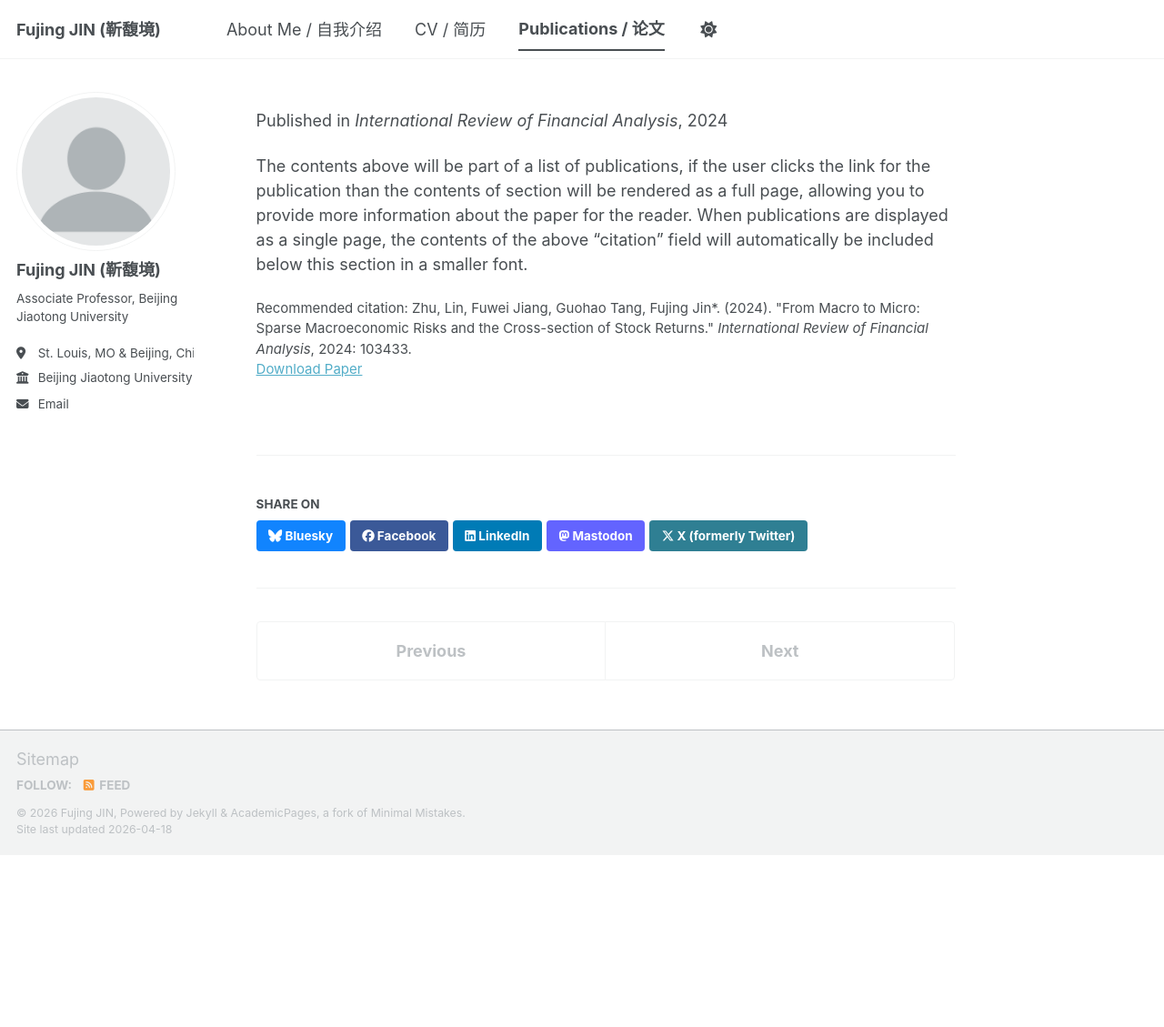
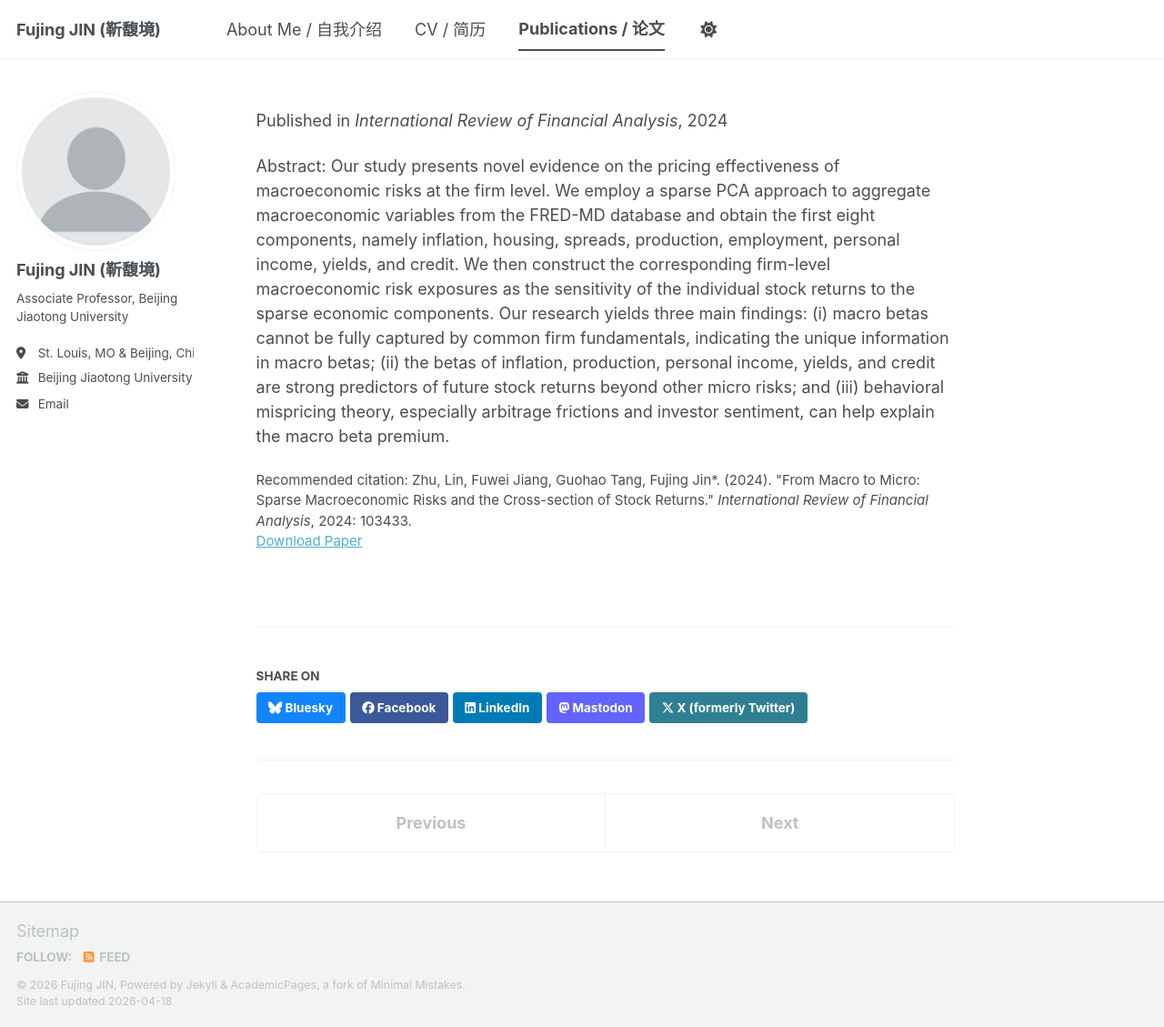
Before and after one commit to Fujing-JIN/Fujing-JIN.github.io, a Jekyll site: the page built from _publications/2024-07-01-paper-title-number-3.md, in a window 1280 px wide and 1129 px high. Shown: the whole window at 91% size. Built offline with Jekyll 4.4.1, drawn with Linux system fonts in a browser that asks for light colours; a script bundle is joined from its source files by our own code; library files that are not in the unit come from our copies.

Commit message:
Update 2024-07-01-paper-title-number-3.md

```diff
--- a/_publications/2024-07-01-paper-title-number-3.md
+++ b/_publications/2024-07-01-paper-title-number-3.md
@@ -6,7 +6,7 @@
 venue: 'International Review of Financial Analysis'
 paperurl: 'https://doi.org/10.1016/j.irfa.2024.103433'
 citation: 'Zhu, Lin, Fuwei Jiang, Guohao Tang, Fujing Jin*. (2024). "From Macro to Micro: Sparse Macroeconomic Risks and the Cross-section of Stock Returns." <i>International Review of Financial Analysis</i>, 2024: 103433.'
-Abstract: 'Our study presents novel evidence on the pricing effectiveness of macroeconomic risks at the firm level. We employ a sparse PCA approach to aggregate macroeconomic variables from the FRED-MD database and obtain the first eight components, namely inflation, housing, spreads, production, employment, personal income, yields, and credit. We then construct the corresponding firm-level macroeconomic risk exposures as the sensitivity of the individual stock returns to the sparse economic components. Our research yields three main findings: (i) macro betas cannot be fully captured by common firm fundamentals, indicating the unique information in macro betas; (ii) the betas of inflation, production, personal income, yields, and credit are strong predictors of future stock returns beyond other micro risks; and (iii) behavioral mispricing theory, especially arbitrage frictions and investor sentiment, can help explain the macro beta premium.'
+
 ---
 
-The contents above will be part of a list of publications, if the user clicks the link for the publication than the contents of section will be rendered as a full page, allowing you to provide more information about the paper for the reader. When publications are displayed as a single page, the contents of the above "citation" field will automatically be included below this section in a smaller font.
+Abstract: Our study presents novel evidence on the pricing effectiveness of macroeconomic risks at the firm level. We employ a sparse PCA approach to aggregate macroeconomic variables from the FRED-MD database and obtain the first eight components, namely inflation, housing, spreads, production, employment, personal income, yields, and credit. We then construct the corresponding firm-level macroeconomic risk exposures as the sensitivity of the individual stock returns to the sparse economic components. Our research yields three main findings: (i) macro betas cannot be fully captured by common firm fundamentals, indicating the unique information in macro betas; (ii) the betas of inflation, production, personal income, yields, and credit are strong predictors of future stock returns beyond other micro risks; and (iii) behavioral mispricing theory, especially arbitrage frictions and investor sentiment, can help explain the macro beta premium.
```
